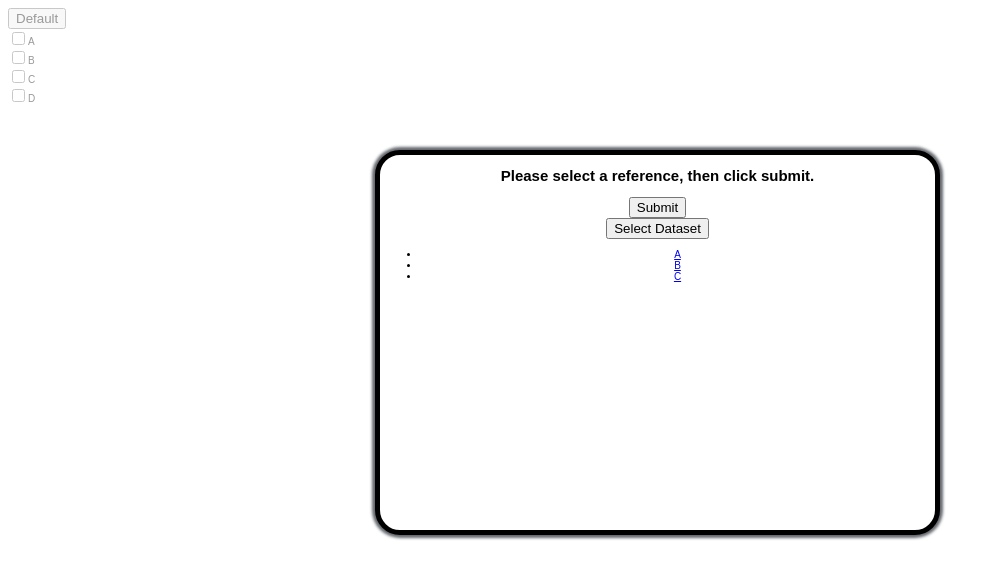
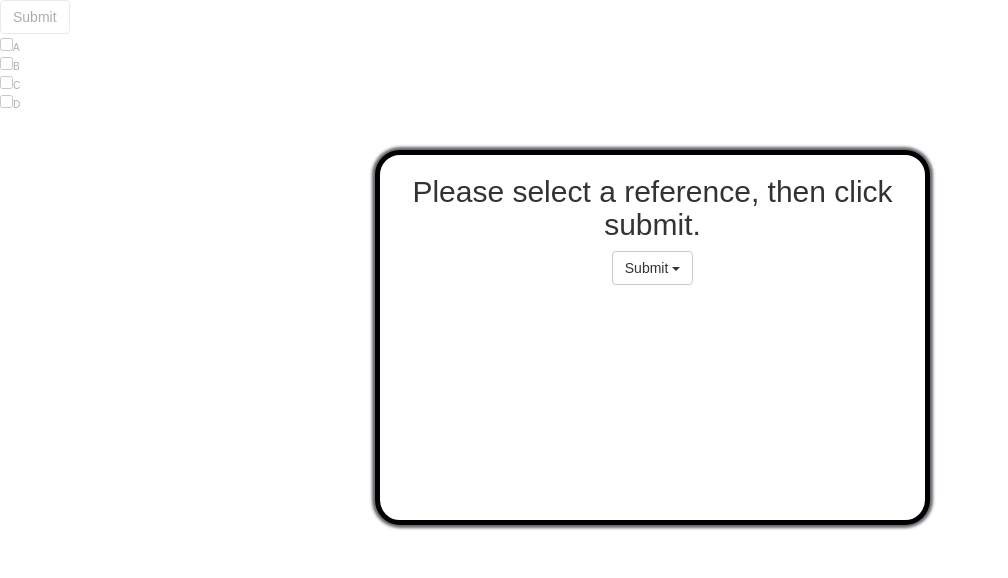
Before and after one commit to huihuifan/D3-animations-example, a plain HTML site: page crave/crave.html in a window 1280 px wide. Shown: the whole page, without its empty margins (0-1008 px from the left). Drawn offline with nearby package versions, Linux system fonts and the light colour scheme.

Commit message:
bootstrap working

```diff
--- a/crave/crave.html
+++ b/crave/crave.html
@@ -1,6 +1,9 @@
 <!DOCTYPE html>
 <meta charset="utf-8">
+<link rel="stylesheet" href="//netdna.bootstrapcdn.com/bootstrap/3.1.1/css/bootstrap.min.css">
+
 <style>
+
 
 body {
   font: 10px sans-serif;
@@ -37,26 +40,21 @@ body {
 
 </style>
 <body>
-
   <script src="//ajax.googleapis.com/ajax/libs/jquery/1.11.0/jquery.min.js" ></script>
   <script src="http://d3js.org/d3.v3.min.js"></script>
-  <script src="//netdna.bootstrapcdn.com/bootstrap/3.1.1/js/bootstrap.min.js"></script>
 
   <div id="ac-wrapper">
     <div id="popup">
       <center>
         <h2>Please select a reference, then click submit.</h2>
 
-          <input type="submit" name="submit" value="Submit"/>
-
           <div class="btn-group">
             <button type="button" class="btn btn-default dropdown-toggle" data-toggle="dropdown">
-              Select Dataset <span class="caret"></span>
+              Submit <span class="caret"></span>
             </button>
             <ul class="dropdown-menu" role="menu" id="reference_selection">
             </ul>
-          </div>
-
+        </div>
 
           </select>
 
@@ -65,7 +63,7 @@ body {
   </div>
 
   <div id="page_content">
-    <button type="button" class="btn btn-default" id="submit_button">Default</button>
+    <button type="button" class="btn btn-default" id="submit_button">Submit</button>
     <form id="data_form">
       <input type="checkbox" name="file_pick" value="A" id="A">A<br>
       <input type="checkbox" name="file_pick" value="B" id="B">B<br>
```
